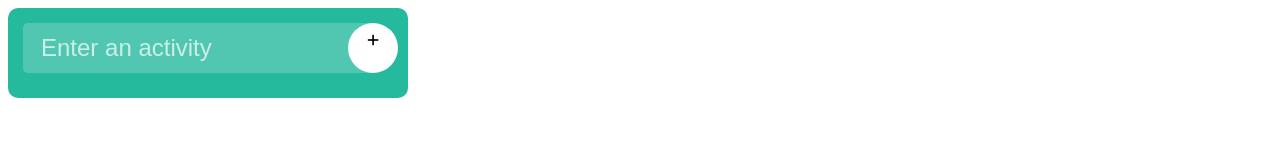
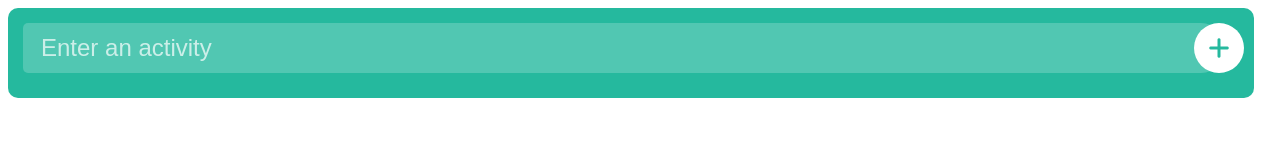
Before and after one commit to kavatibhagya/Todo-list, a plain HTML site: page index.html in a window 1280 px wide. Drawn offline with Linux system fonts and the light colour scheme.

Commit message:
added todo list

```diff
--- a/style.css
+++ b/style.css
@@ -4,10 +4,9 @@ body input header{
     font-family: 'Roboto', sans-serif;
 }
 header{
-    max-width: 100%;
+    width: 95%;
     height: 60px;
-    align-items: center;
-    justify-content: center;
+
     position: fixed;
     padding: 15px 15px;
     z-index: 5;
@@ -18,13 +17,12 @@ header{
 
 
 header input{
-    max-width:100%;
+   width:94%;
     height:50px;
     float:left;
     background:rgba(255,255,255,0.2);
     text-indent: 18px;
-
-    padding:0 60px 0 0;
+    padding: 0 60px 0 0 ;
     border-bottom-right-radius: 25px;
     border-top-right-radius: 25px;
     border-top-left-radius: 5px;
@@ -47,12 +45,17 @@ header button{
     top:15px;
     right:10px;
     z-index:2;
+
+
     border-radius: 25px;
     background: white;
     border:none;
     outline:none;
 }
 .fas, .fa-plus{
-    height:30px;
-    width:30px;
+    height:auto;
+    widows: auto;
+    font-size: 1.5rem;
+    color:#25b99e;
+
 }
```
